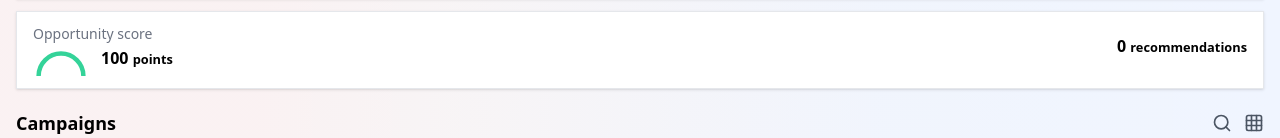
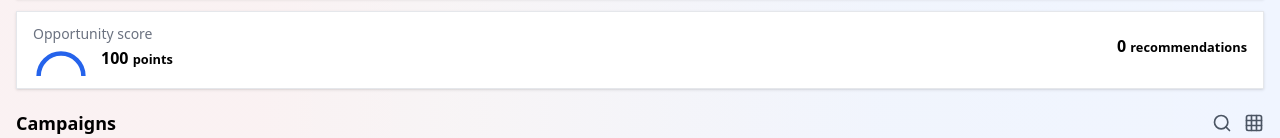
Before and after one commit to atif-shaheer/metaads, a React (Vite) app: page / in a window 1280 px wide. Shown: the part 221-359 px from the top of the page. Built offline with nearby package versions, Linux system fonts and the light colour scheme.

Commit message:
Opportunity score color changed

```diff
--- a/src/pages/Dashboard.jsx
+++ b/src/pages/Dashboard.jsx
@@ -115,19 +115,16 @@ export default function Dashboard() {
             <p className="text-gray-500 text-sm mb-1">Opportunity score</p>
 
             <div className="flex items-center gap-3">
-              {/* Half-circle SVG */}
                       <div className="relative w-14 h-7">
                       <svg className="w-14 h-7" viewBox="0 0 100 50">
                         <path
                         d="M10,50 A40,40 0 0,1 90,50"
                         fill="none"
-                    stroke="#34D399"
+                        stroke="#2563eb"
                         strokeWidth="8"
                         strokeLinecap="round"
                         />
                       </svg>
-                {/* Score number inside semicircle */}
-
               </div>
               <div className="inset-0 flex items-center justify-center -translate-y-1">
                 <h2 className="text-base font-semibold">100 <small>points</small></h2>
```
Lines whose indentation alone changed are shown as unchanged.
